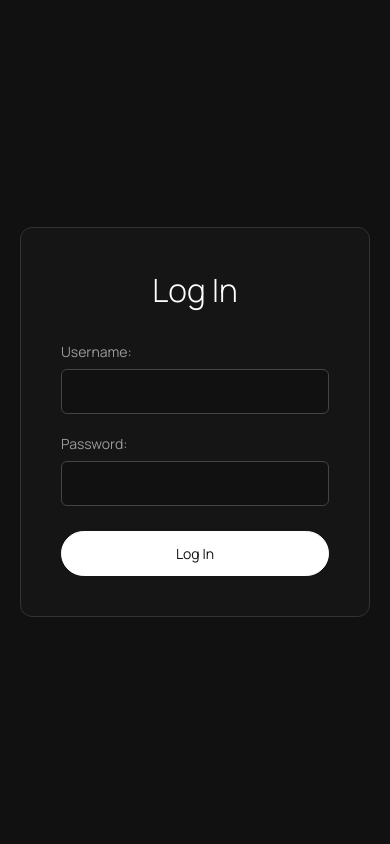
After one commit to nolsluv/club-manager, a Django app: page /login/ in a window 390 px wide. The commit adds this page. Run offline with Django 5.2, Linux system fonts and the light colour scheme; tables that the repository leaves empty hold one stand-in row (values such as "Sample post").

Commit message:
Login page
Fixed login page to be a template and flow with the main branch, added css to make login page look nice and blend with previous pages

```diff
--- a/club_manager/settings.py
+++ b/club_manager/settings.py
@@ -61,7 +61,7 @@ ROOT_URLCONF = 'club_manager.urls'
 TEMPLATES = [
     {
         'BACKEND': 'django.template.backends.django.DjangoTemplates',
-        'DIRS': [BASE_DIR / 'club_manager', BASE_DIR / 'templates'],
+        'DIRS': [BASE_DIR / 'templates'],
         'APP_DIRS': True,
         'OPTIONS': {
             'context_processors': [
--- a/club_manager/urls.py
+++ b/club_manager/urls.py
@@ -21,4 +21,5 @@ from django.views.generic import TemplateView
 urlpatterns = [
     path('admin/', admin.site.urls),
     path('', TemplateView.as_view(template_name='home.html'), name='home'),
+    path('login/', TemplateView.as_view(template_name='login.html'), name='login'),
 ]
--- a/static/css/style.css
+++ b/static/css/style.css
@@ -184,4 +184,93 @@ body {
     .landing-content {
         padding: 25px;
     }
+
+    .login-container {
+        padding: 30px 25px;
+    }
 }
+
+/* =========================
+   Login Page
+========================= */
+
+.login-page {
+    width: 100%;
+    min-height: 100vh;
+    display: flex;
+    justify-content: center;
+    align-items: center;
+    background: #111;
+    padding: 20px;
+}
+
+.login-container {
+    width: 100%;
+    max-width: 400px;
+    padding: 40px;
+    background: #151515;
+    border: 1px solid #333;
+    border-radius: 12px;
+    margin: 0 auto;
+}
+
+.login-container h1 {
+    text-align: center;
+    font-size: 32px;
+    font-weight: 300;
+    margin-bottom: 30px;
+}
+
+.form-group {
+    margin-bottom: 20px;
+}
+
+.form-group label {
+    display: block;
+    margin-bottom: 8px;
+    font-size: 14px;
+    color: #999;
+}
+
+.form-group input {
+    display: block;
+    width: 100%;
+    padding: 12px;
+    border: 1px solid #444;
+    border-radius: 6px;
+    background: #111;
+    color: white;
+    font-size: 14px;
+    font-family: "Manrope", sans-serif;
+}
+
+.form-group input:focus {
+    outline: none;
+    border-color: white;
+}
+
+.login-container button {
+    width: 100%;
+    padding: 12px;
+    margin-top: 5px;
+    background: white;
+    color: #111;
+    border: 1px solid white;
+    border-radius: 25px;
+    font-size: 14px;
+    font-family: "Manrope", sans-serif;
+    cursor: pointer;
+    transition: background 0.3s ease, color 0.3s ease;
+}
+
+.login-container button:hover {
+    background: transparent;
+    color: white;
+}
+
+.error-message {
+    color: #999;
+    font-size: 14px;
+    margin-top: 15px;
+    text-align: center;
+}
--- a/templates/home.html
+++ b/templates/home.html
@@ -21,7 +21,7 @@ Club Manager
             Manage members, events, and club finances in one place.
         </p>
 
-        <a href="#" class="login-button">Log In</a>
+        <a href="{% url 'login' %}" class="login-button">Log In</a>
     </div>
 </div>
 
--- /dev/null
+++ b/templates/login.html
@@ -0,0 +1,28 @@
+{% extends "base.html" %}
+{% load static %}
+
+{% block title %}
+Log In
+{% endblock %}
+
+{% block content %}
+<div class="login-page">
+    <div class="login-container">
+        <h1>Log In</h1>
+        <form method="post">
+            {% csrf_token %}
+
+            <div class="form-group">
+                <label for="username">Username:</label>
+                <input type="text" id="username" name="username" required>
+            </div>
+            <div class="form-group">
+                <label for="password">Password:</label>
+                <input type="password" id="password" name="password" required>
+            </div>
+
+            <button type="submit">Log In</button>
+        </form>
+    </div>
+</div>
+{% endblock %}
```
Also changed, not shown: club_manager/login_page/login.html (deleted, +0 -32 lines), static/login_page/login.css (deleted, +0 -64 lines).
